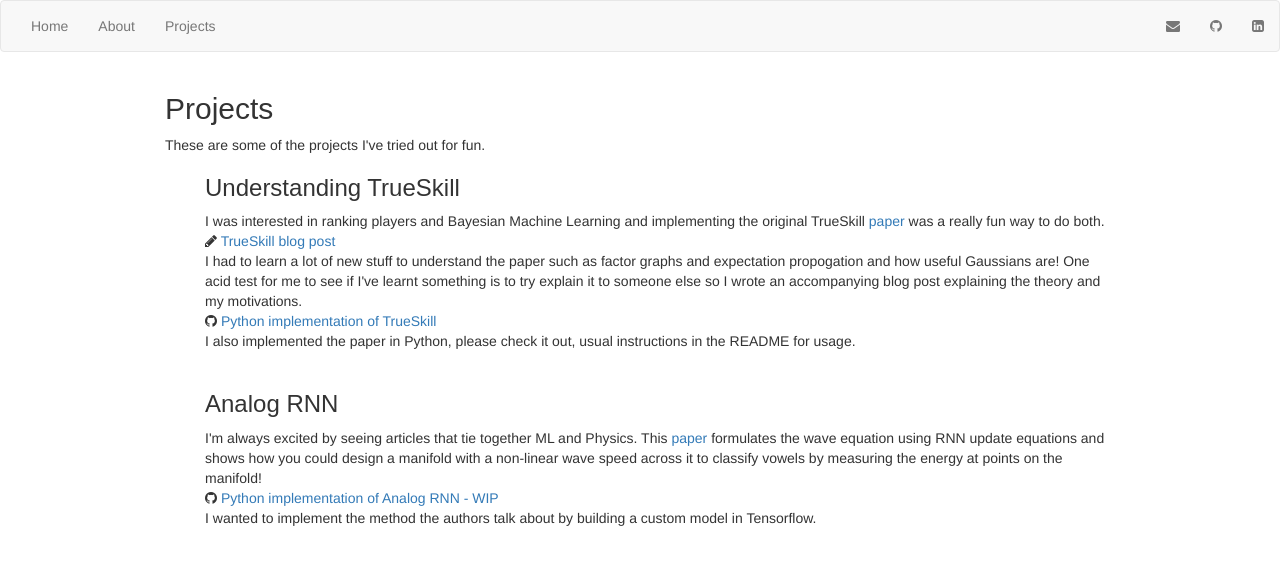
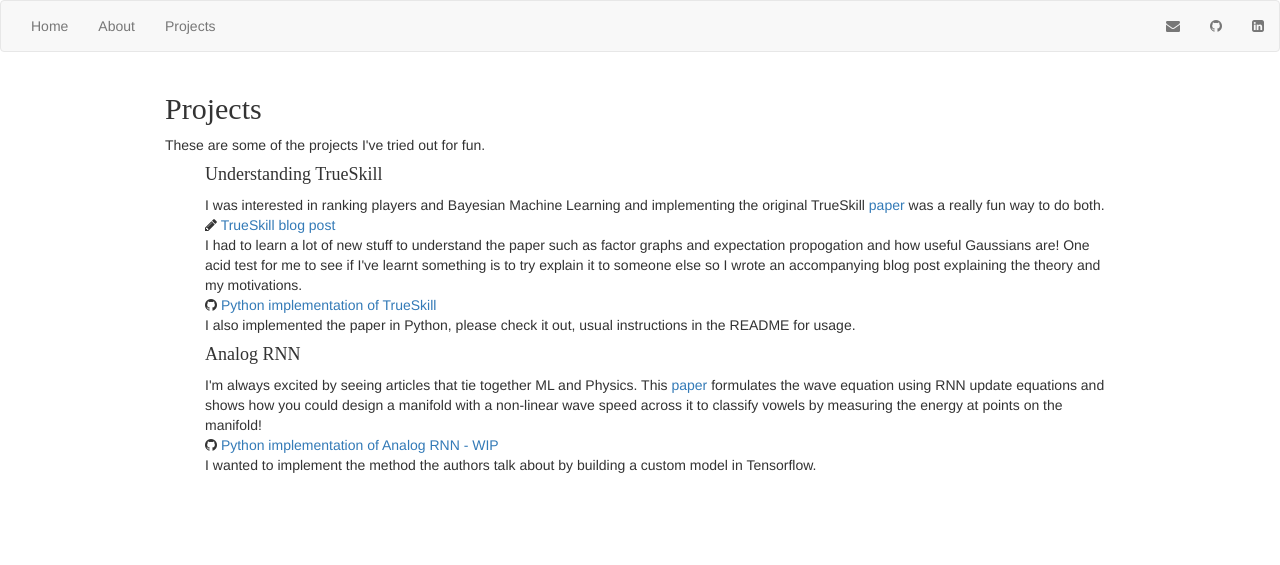
Before and after one commit to Nush395/Nush395.github.io, a Jekyll site: the page built from projects/index.html, in a window 1280 px wide. Shown: the top 565 px of the page. Built offline with Jekyll 4.4.1, drawn with Linux system fonts in a browser that asks for light colours.

Commit message:
Change header fonts.

```diff
--- a/css/main.css
+++ b/css/main.css
@@ -12,5 +12,5 @@
     transform: translate(-50%, -50%)
 }
 h1, h2, h3, h4, h5, h6 {
-  font-family: "Arvo", sans-serif;
+  font-family: "Arvo";
 }
--- a/projects/index.html
+++ b/projects/index.html
@@ -10,9 +10,9 @@
 	<ul class="posts">
 		<!--{% for post in site.posts %}-->
 		<p>
-			<h3>
+			<h4>
 				Understanding TrueSkill
-			</h3>
+			</h4>
 			I was interested in ranking players and Bayesian Machine Learning and
 			implementing the original TrueSkill
 			<a href="https://www.microsoft.com/en-us/research/wp-content/uploads/2007/01/NIPS2006_0688.pdf">
@@ -35,11 +35,9 @@
 			</a>
 			<br>
 			I also implemented the paper in Python, please check it out, usual instructions in the README for usage.
-		<br>
-		<br>
-		<h3>
+		<h4>
 			Analog RNN
-		</h3>
+		</h4>
 		I'm always excited by seeing articles that tie together ML and Physics. This
 		<a href="https://advances.sciencemag.org/content/5/12/eaay6946/tab-pdf">
 			paper
```
